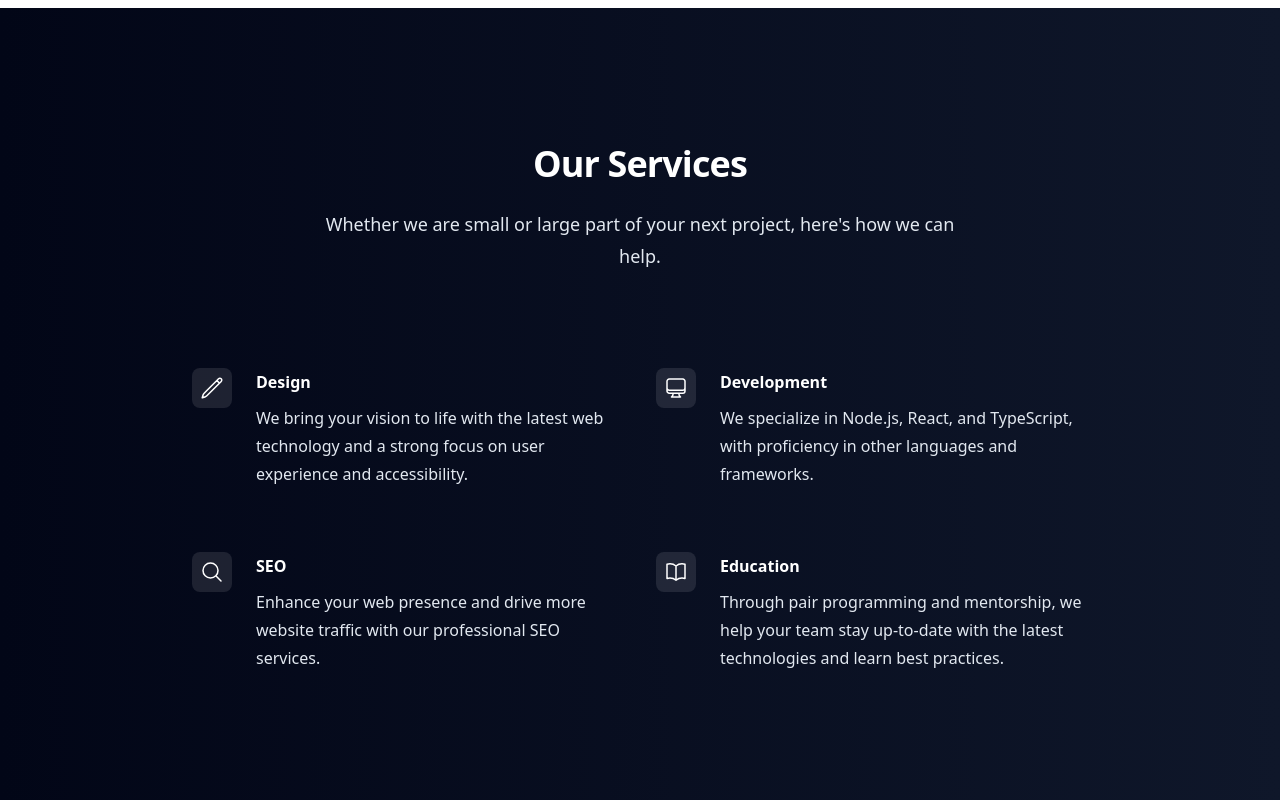
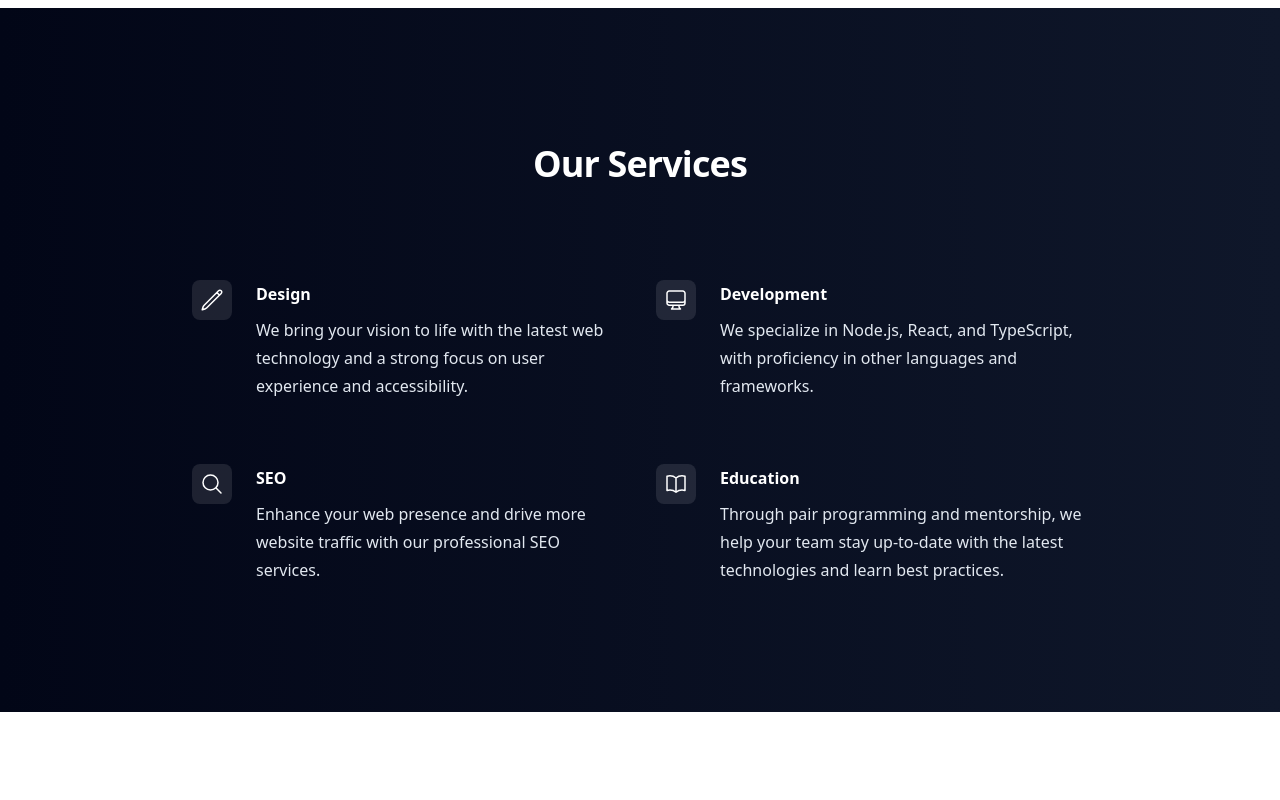
Before and after one commit to fairfield-consulting/site, an Astro site: page / in a window 1280 px wide. Shown: the part 880-1680 px from the top of the page. After the commit the page ends 1592 px from the top, so only its background shows below. Built offline with nearby package versions, Linux system fonts and the light colour scheme; Astro itself is replaced by a stand-in of ours.

Commit message:
Remove services description

```diff
--- a/src/Services.tsx
+++ b/src/Services.tsx
@@ -44,10 +44,6 @@ export function Services(props: ComponentProps<'div'>) {
           <h2 className='mt-2 text-3xl font-bold tracking-tight text-white sm:text-4xl'>
             Our Services
           </h2>
-          <p className='mt-6 text-lg leading-8 text-primary-200'>
-            Whether we are small or large part of your next project, here's how
-            we can help.
-          </p>
         </div>
         <div className='mx-auto mt-16 max-w-2xl sm:mt-20 lg:mt-24 lg:max-w-4xl'>
           <dl className='grid max-w-xl grid-cols-1 gap-x-8 gap-y-10 lg:max-w-none lg:grid-cols-2 lg:gap-y-16'>
```
